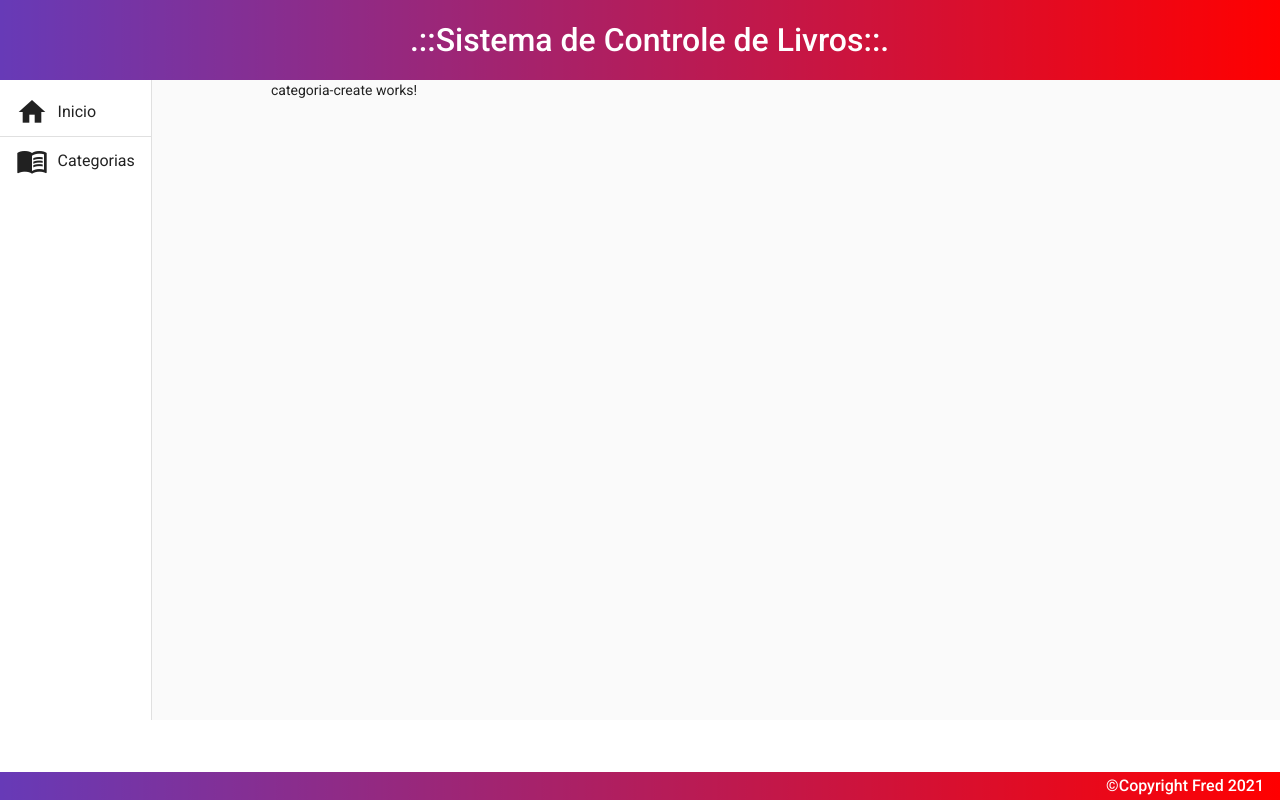
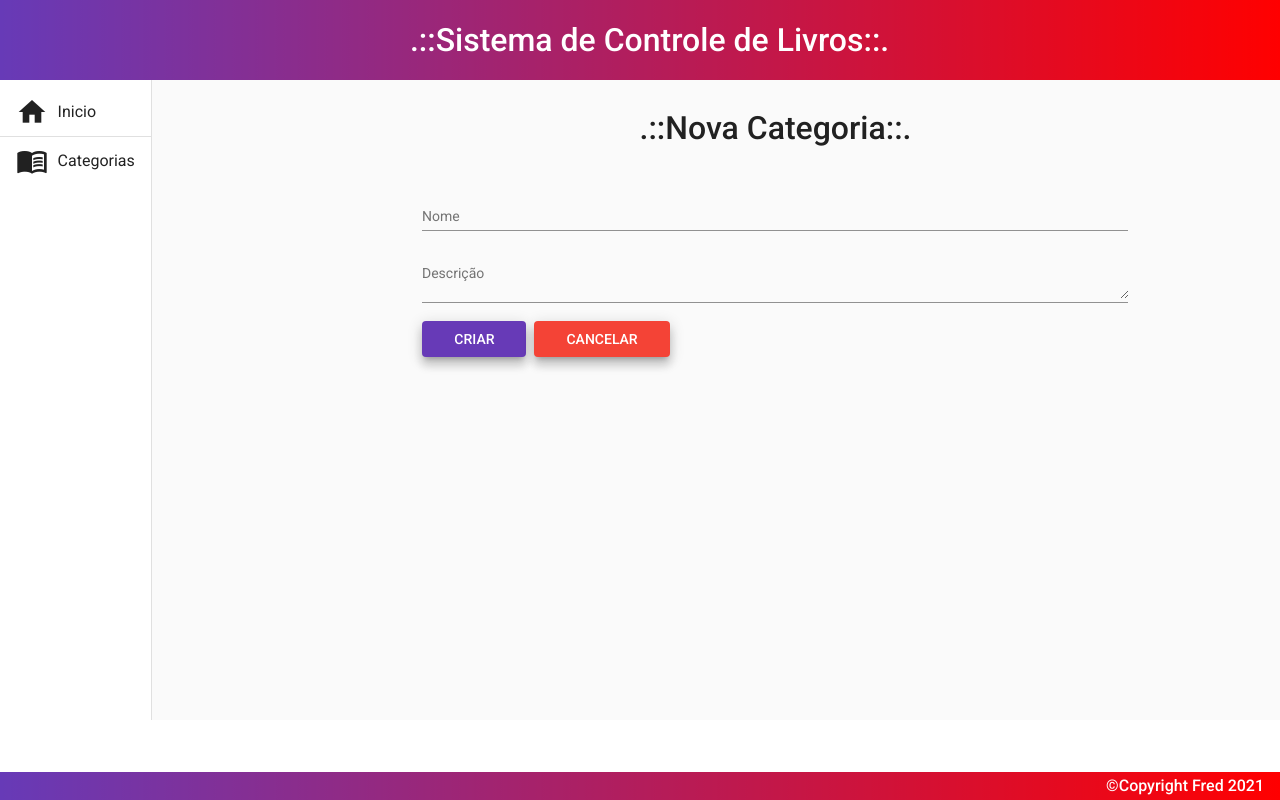
Before and after one commit to fredyefra/angular-livraria-frontend, an Angular app: page /categorias/create in a window 1280 px wide. Built offline with nearby package versions, Linux system fonts and the light colour scheme.

Commit message:
Tela cadastrar nova categoria.

```diff
--- a/src/app/components/view/categoria/categoria-create/categoria-create.component.css
+++ b/src/app/components/view/categoria/categoria-create/categoria-create.component.css
@@ -0,0 +1,26 @@
+form{
+text-align: center;
+width: 70%;
+margin: 2rem auto 0 auto;
+}
+
+h1{
+    font-size: 2rem;
+    font-weight: 500;
+    margin-bottom: 3rem;
+}
+
+.form{
+    width: 100%;
+}
+
+.buttons{
+    width: 100%;
+    text-align: start;
+}
+
+button{
+    margin-right: .5rem;
+    padding-right: 2rem;
+    padding-left: 2rem;
+}
--- a/src/app/components/view/categoria/categoria-create/categoria-create.component.html
+++ b/src/app/components/view/categoria/categoria-create/categoria-create.component.html
@@ -1 +1,25 @@
-<p>categoria-create works!</p>
+<form>
+    <h1>
+        .::Nova Categoria::.
+    </h1>
+    <mat-form-field class="form">
+       <mat-label>Nome</mat-label>
+       <input matInput type="text" name="nome" placeholder="lorem ipsum">
+    </mat-form-field>
+
+    <mat-form-field class="form">
+        <mat-label>Descrição</mat-label>
+        <textarea matInput type="text" name="descricao" placeholder="lorem ipsum"></textarea>
+     </mat-form-field>
+
+    <div class="buttons">
+        <button class="button mat-elevation-z8" mat-flat-button color="primary">
+            CRIAR
+          </button>
+
+          <button class="button mat-elevation-z8" mat-flat-button color="warn">
+            CANCELAR
+          </button>
+    </div>
+
+</form>
--- a/src/app/components/view/categoria/categoria-list/categoria-list.component.css
+++ b/src/app/components/view/categoria/categoria-list/categoria-list.component.css
@@ -1,6 +1,10 @@
 .content{
     width: 90%;
     margin: 1.4rem auto auto auto;
+    /* background: url(/assets/img/books-1.png) no-repeat center;
+  background-size: cover;
+  height: 500px;
+  position: relative; */
 }
 
 .title{
--- a/src/styles.css
+++ b/src/styles.css
@@ -1,4 +1,4 @@
 /* You can add global styles to this file, and also import other style files */
 
-html, body { height: 100%; color: rgb(160, 95, 135);}
-body { margin: 0; font-family: Roboto, "Helvetica Neue", sans-serif; color: rgb(160, 95, 135); }
+html, body { height: 100%; }
+body { margin: 0; font-family: Roboto, "Helvetica Neue", sans-serif;}
```
Also changed, not shown: src/app/app.module.ts (+9 -1 lines).
